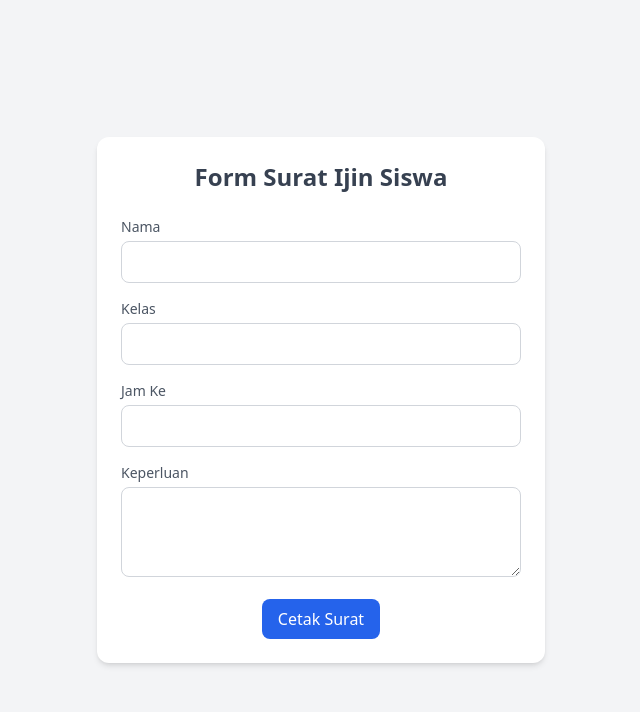
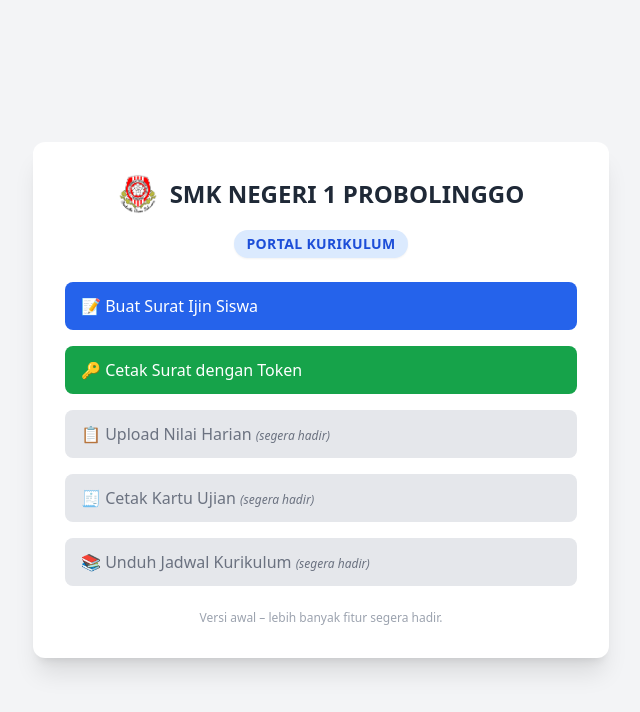
Before and after one commit to shinataputra/kurikulum-app, a PHP site: page /kurikulum-app/ in a window 1280 px wide. Shown: the top 712 px of the page, without its empty margins (319-959 px from the left). Run offline with PHP 8.4, Linux system fonts and the light colour scheme; some libraries are stand-ins or nearby versions.

Commit message:
update dev

```diff
--- /dev/null
+++ b/app/controller/LandingPageController.php
@@ -0,0 +1,8 @@
+<?php
+class LandingPageController
+{
+    public function show()
+    {
+        include __DIR__ . '/../../views/landing.php';
+    }
+}
--- a/app/controller/SuratIjinController.php
+++ b/app/controller/SuratIjinController.php
@@ -20,6 +20,8 @@ class SuratIjinController
             $suratIjin = new SuratIjin();
             $lastId = $suratIjin->create($data);
             header("Location: index.php?url=SuratIjin/print&id=" . $lastId);
+            // include(__DIR__ . '/../../views/surat/redirect-to-print.php');
+
             exit;
         }
     }
@@ -31,4 +33,83 @@ class SuratIjinController
         $surat = $suratIjin->find($id);
         include(__DIR__ . '/../../views/surat/cetak.php');
     }
+
+    public function saveWithQr()
+    {
+        if ($_SERVER['REQUEST_METHOD'] === 'POST') {
+            $token = bin2hex(random_bytes(16)); // token QR unik
+
+            $data = [
+                'nama'      => $_POST['nama'],
+                'kelas'     => $_POST['kelas'],
+                'jam_ke'    => $_POST['jam_ke'],
+                'keperluan' => $_POST['keperluan'],
+                'qr_token'  => $token,
+            ];
+
+            $suratIjin = new SuratIjin();
+            $id = $suratIjin->createWithQr($data); // method baru di model
+            header("Location: ./?url=SuratIjin/qr&id=" . $id);
+            exit;
+        }
+    }
+
+    public function qr()
+    {
+        $id = $_GET['id'] ?? null;
+
+        if (!$id) {
+            echo "ID tidak ditemukan.";
+            return;
+        }
+
+        $suratIjin = new SuratIjin();
+        $surat = $suratIjin->find($id);
+
+        include(__DIR__ . '/../../views/surat/qr.php');
+    }
+
+    public function printByToken()
+    {
+        $token = $_GET['token'] ?? null;
+
+        if (!$token) {
+            echo "Token tidak ditemukan.";
+            return;
+        }
+
+        $suratIjin = new SuratIjin();
+        $surat = $suratIjin->findByToken($token);
+
+        if (!$surat) {
+            echo "<script>
+        alert('Token tidak ditemukan. Silakan periksa kembali.');
+        window.location.href = './?url=SuratIjin/inputTokenForm';
+        </script>";
+            return;
+        }
+
+
+        include(__DIR__ . '/../../views/surat/cetak.php');
+    }
+    public function storeWithToken()
+    {
+        if ($_SERVER['REQUEST_METHOD'] === 'POST') {
+            $data = [
+                'nama'      => $_POST['nama'],
+                'kelas'     => $_POST['kelas'],
+                'jam_ke'    => $_POST['jam_ke'],
+                'keperluan' => $_POST['keperluan'],
+            ];
+            $suratIjin = new SuratIjin();
+            $result = $suratIjin->createWithToken($data);
+            $token = $result['token'];
+            include(__DIR__ . '/../../views/surat/token.php');
+        }
+    }
+
+    public function inputTokenForm()
+    {
+        include(__DIR__ . '/../../views/surat/input_token.php');
+    }
 }
--- a/app/model/SuratIjin.php
+++ b/app/model/SuratIjin.php
@@ -30,4 +30,53 @@ class SuratIjin extends Model
         $stmt->execute([':id' => $id]);
         return $stmt->fetch(PDO::FETCH_ASSOC);
     }
+
+    public function createWithQr($data)
+    {
+        $sql = "INSERT INTO surat_ijin (nama, kelas, jam_ke, keperluan, qr_token)
+            VALUES (:nama, :kelas, :jam_ke, :keperluan, :qr_token)";
+        $stmt = $this->conn->prepare($sql);
+        $stmt->execute([
+            ':nama'      => $data['nama'],
+            ':kelas'     => $data['kelas'],
+            ':jam_ke'    => $data['jam_ke'],
+            ':keperluan' => $data['keperluan'],
+            ':qr_token'  => $data['qr_token'],
+        ]);
+        return $this->conn->lastInsertId();
+    }
+
+    public function findByToken($token)
+    {
+        $sql = "SELECT * FROM surat_ijin WHERE print_token = :token";
+        $stmt = $this->conn->prepare($sql);
+        $stmt->execute([':token' => $token]);
+        return $stmt->fetch(PDO::FETCH_ASSOC);
+    }
+
+    private function generateToken($length = 5)
+    {
+        $chars = 'ABCDEFGHJKLMNPQRSTUVWXYZ123456789';
+        $token = '';
+        for ($i = 0; $i < $length; $i++) {
+            $token .= $chars[random_int(0, strlen($chars) - 1)];
+        }
+        return $token;
+    }
+
+    public function createWithToken($data)
+    {
+        $token = $this->generateToken();
+        $sql = "INSERT INTO surat_ijin (nama, kelas, jam_ke, keperluan, print_token)
+            VALUES (:nama, :kelas, :jam_ke, :keperluan, :token)";
+        $stmt = $this->conn->prepare($sql);
+        $stmt->execute([
+            ':nama'      => $data['nama'],
+            ':kelas'     => $data['kelas'],
+            ':jam_ke'    => $data['jam_ke'],
+            ':keperluan' => $data['keperluan'],
+            ':token'     => $token
+        ]);
+        return ['id' => $this->conn->lastInsertId(), 'token' => $token];
+    }
 }
--- a/public/index.php
+++ b/public/index.php
@@ -17,7 +17,8 @@ spl_autoload_register(function ($class) {
 });
 
 // Default ke fitur user biasa, bukan login
-$url = $_GET['url'] ?? 'suratIjin/inputForm';
+$url = $_GET['url'] ?? 'LandingPage/show';
+
 
 $url = explode('/', $url);
 
--- /dev/null
+++ b/views/landing.php
@@ -0,0 +1,55 @@
+<!DOCTYPE html>
+<html lang="id">
+
+<head>
+    <meta charset="UTF-8">
+    <title>Portal Kurikulum - SMKN 1 Probolinggo</title>
+    <script src="https://cdn.tailwindcss.com"></script>
+</head>
+
+<body class="bg-gray-100 min-h-screen flex items-center justify-center p-4">
+
+    <div class="bg-white shadow-xl rounded-xl p-8 w-full max-w-xl text-center">
+        <div class="flex items-center justify-center gap-3 mb-4">
+            <img src="assets/img/iconsmexa.png" alt="Logo SMKN 1 Probolinggo" class="w-10 h-10">
+            <h1 class="text-2xl font-bold text-gray-800">SMK NEGERI 1 PROBOLINGGO</h1>
+        </div>
+
+        <p class="text-sm font-semibold text-blue-700 bg-blue-100 px-3 py-1 rounded-full inline-block mb-6 shadow-sm tracking-wide uppercase">
+            Portal Kurikulum
+        </p>
+
+        <div class="space-y-4 text-left">
+
+            <!-- Aktif -->
+            <a href="./?url=SuratIjin/inputForm"
+                class="block bg-blue-600 text-white px-4 py-3 rounded-lg font-medium hover:bg-blue-700 transition-all">
+                📝 Buat Surat Ijin Siswa
+            </a>
+
+            <a href="./?url=SuratIjin/inputTokenForm"
+                class="block bg-green-600 text-white px-4 py-3 rounded-lg font-medium hover:bg-green-700 transition-all">
+                🔑 Cetak Surat dengan Token
+            </a>
+
+            <!-- Coming soon -->
+            <div class="block bg-gray-200 text-gray-500 px-4 py-3 rounded-lg font-medium cursor-not-allowed">
+                📋 Upload Nilai Harian <span class="italic text-xs">(segera hadir)</span>
+            </div>
+
+            <div class="block bg-gray-200 text-gray-500 px-4 py-3 rounded-lg font-medium cursor-not-allowed">
+                🧾 Cetak Kartu Ujian <span class="italic text-xs">(segera hadir)</span>
+            </div>
+
+            <div class="block bg-gray-200 text-gray-500 px-4 py-3 rounded-lg font-medium cursor-not-allowed">
+                📚 Unduh Jadwal Kurikulum <span class="italic text-xs">(segera hadir)</span>
+            </div>
+
+        </div>
+
+        <p class="text-xs text-gray-400 mt-6">Versi awal – lebih banyak fitur segera hadir.</p>
+    </div>
+
+</body>
+
+</html>
--- a/views/surat/input.php
+++ b/views/surat/input.php
@@ -11,40 +11,72 @@
 
     <div class="bg-white shadow-md rounded-xl w-full max-w-md p-6">
         <h2 class="text-2xl font-bold mb-6 text-center text-gray-700">Form Surat Ijin Siswa</h2>
-        <form method="post" action="./?url=SuratIjin/store" class="space-y-4">
+        <form id="form-ijin" method="post" action="./?url=SuratIjin/store" class="space-y-5" target="_blank">
+
 
             <div>
-                <label class="block text-sm font-medium text-gray-600 mb-1" for="nama">Nama</label>
+                <label class="block text-sm font-medium text-gray-700 mb-1" for="nama">Nama</label>
                 <input type="text" name="nama" id="nama" required
                     class="w-full border border-gray-300 rounded-lg px-3 py-2 focus:outline-none focus:ring-2 focus:ring-blue-500">
+                <p class="text-sm text-gray-500 mt-1">Contoh: Shinata Putra</p>
             </div>
 
             <div>
-                <label class="block text-sm font-medium text-gray-600 mb-1" for="kelas">Kelas</label>
+                <label class="block text-sm font-medium text-gray-700 mb-1" for="kelas">Kelas</label>
                 <input type="text" name="kelas" id="kelas" required
                     class="w-full border border-gray-300 rounded-lg px-3 py-2 focus:outline-none focus:ring-2 focus:ring-blue-500">
+                <p class="text-sm text-gray-500 mt-1">Contoh: X RPL 1</p>
             </div>
 
             <div>
-                <label class="block text-sm font-medium text-gray-600 mb-1" for="jam_ke">Jam Ke</label>
+                <label class="block text-sm font-medium text-gray-700 mb-1" for="jam_ke">Jam Ke</label>
                 <input type="text" name="jam_ke" id="jam_ke" required
                     class="w-full border border-gray-300 rounded-lg px-3 py-2 focus:outline-none focus:ring-2 focus:ring-blue-500">
+                <p class="text-sm text-gray-500 mt-1">Contoh: 1–4</p>
             </div>
 
             <div>
-                <label class="block text-sm font-medium text-gray-600 mb-1" for="keperluan">Keperluan</label>
+                <label class="block text-sm font-medium text-gray-700 mb-1" for="keperluan">Keperluan</label>
                 <textarea name="keperluan" id="keperluan" rows="3" required
                     class="w-full border border-gray-300 rounded-lg px-3 py-2 focus:outline-none focus:ring-2 focus:ring-blue-500"></textarea>
+                <p class="text-sm text-gray-500 mt-1">Jelaskan dengan detail, misal: "Pergi ke puskesmas karena sakit kepala"</p>
             </div>
 
-            <div class="text-center">
+            <!-- <div class="text-center">
                 <button type="submit"
                     class="bg-blue-600 text-white px-4 py-2 rounded-lg hover:bg-blue-700 transition-all duration-200">
                     Cetak Surat
                 </button>
+            </div> -->
+
+            <div class="flex flex-row gap-3 justify-between mt-4">
+                <button type="submit"
+                    class="flex-1 bg-blue-600 text-white px-4 py-2 rounded-lg hover:bg-blue-700 transition-all duration-200 text-sm">
+                    Cetak Surat
+                </button>
+
+                <button type="submit" name="get_token"
+                    formaction="./?url=SuratIjin/storeWithToken"
+                    class="flex-1 bg-yellow-500 text-white px-4 py-2 rounded-lg hover:bg-yellow-600 transition-all duration-200 text-sm">
+                    Dapatkan Token
+                </button>
+
+                <button type="button" disabled
+                    class="flex-1 bg-gray-400 text-white px-4 py-2 rounded-lg cursor-not-allowed text-sm">
+                    Barcode (nonaktif)
+                </button>
             </div>
 
+
+
         </form>
+        <script>
+            document.getElementById('save-barcode').addEventListener('click', function() {
+                const form = document.getElementById('form-ijin');
+                form.action = './?url=SuratIjin/saveWithQr'; // Arahkan ke controller yg handle QR
+                form.submit();
+            });
+        </script>
     </div>
 
 </body>
```
Also changed, not shown: struktur.txt (added, +26 -0 lines), views/surat/input_token.php (added, +35 -0 lines), views/surat/qr.php (added, +38 -0 lines), views/surat/redirect-to-print.php (added, +20 -0 lines), views/surat/token.php (added, +28 -0 lines), public/assets/img/iconsmexa.png (added).
